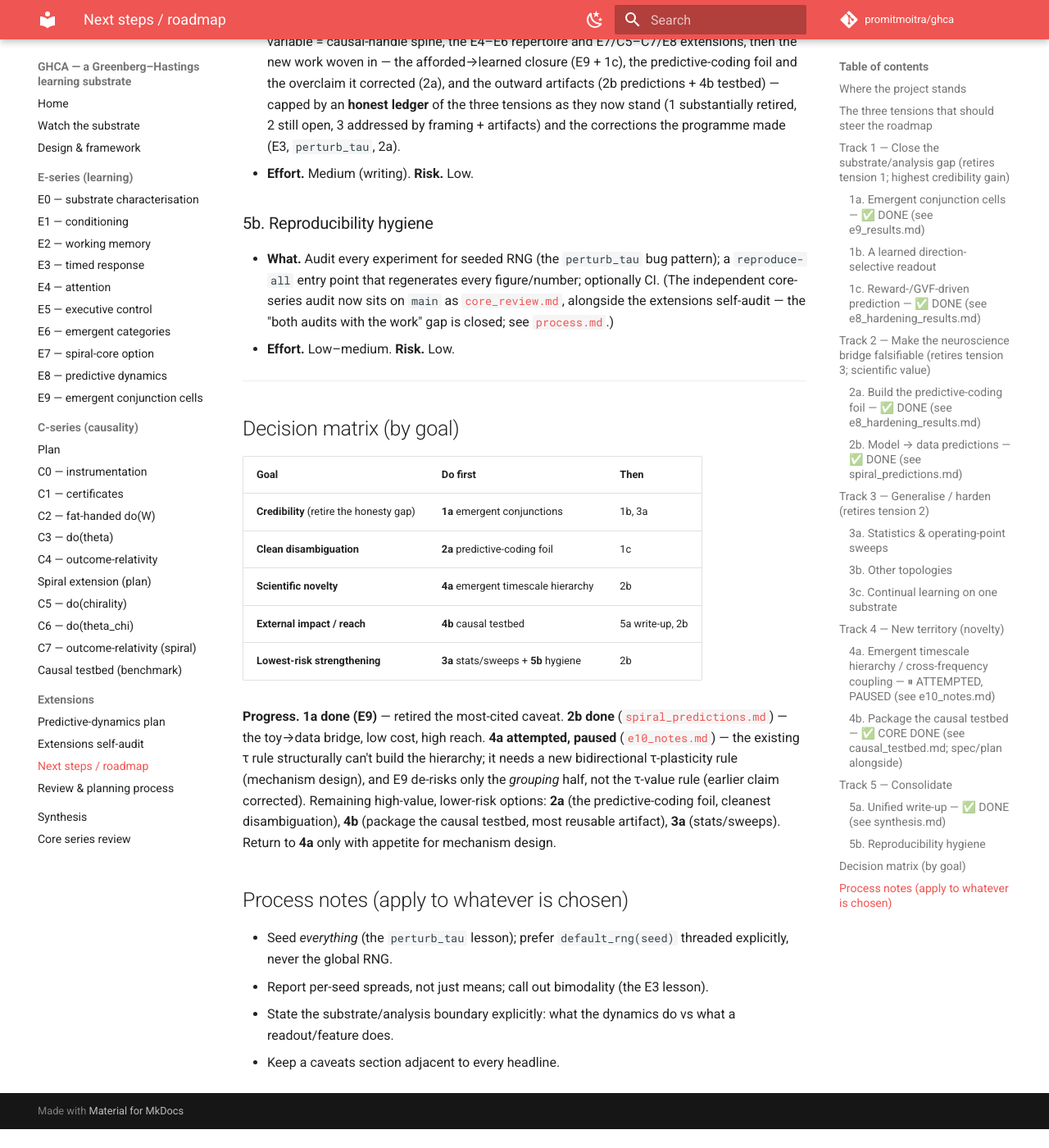
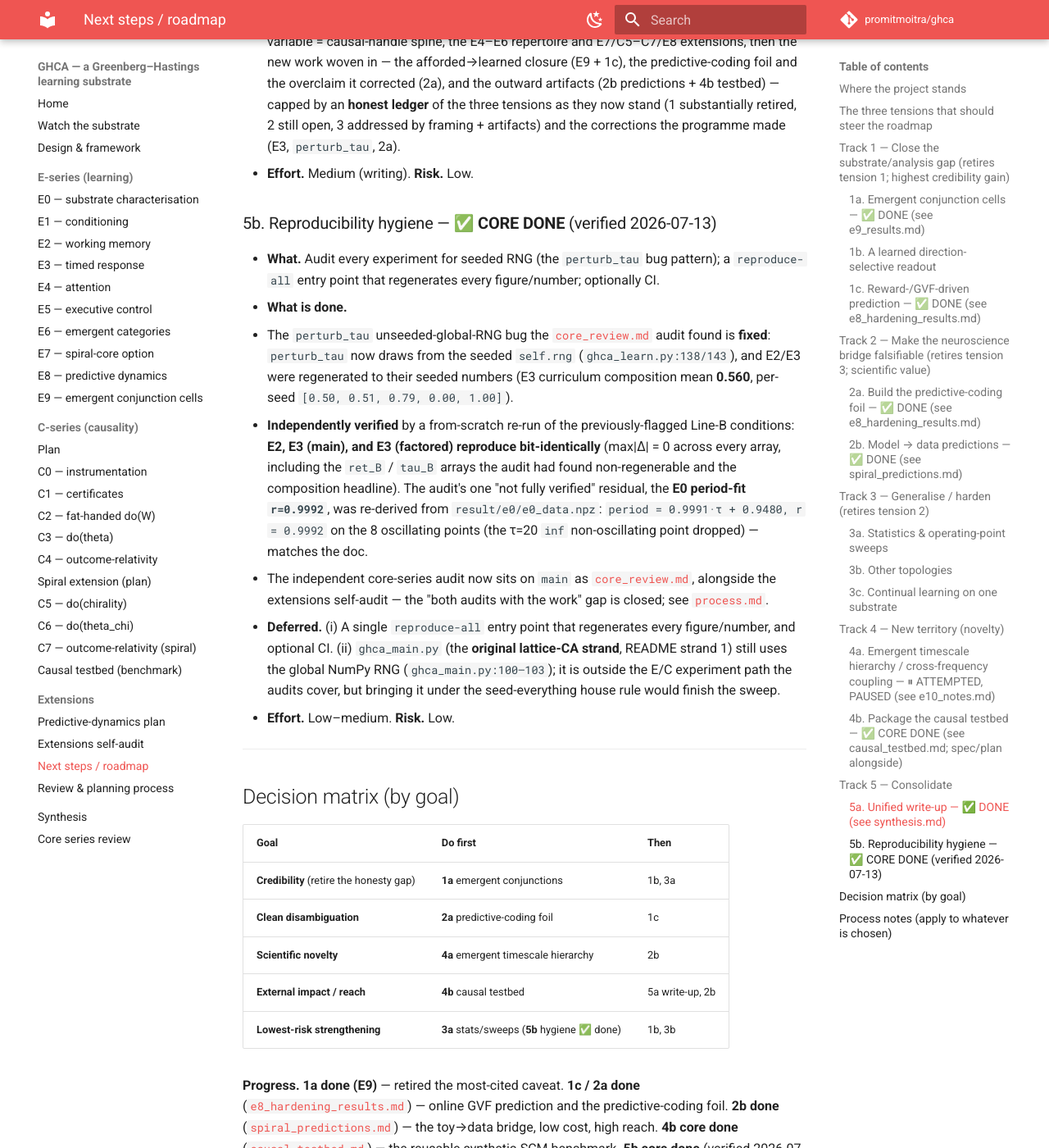
Before and after one commit to promitmoitra/ghca, an MkDocs documentation site: the page built from docs/next_steps.md, in a window 1280 px wide and 1400 px high, scrolled down 5556 px. Shown: the whole window at 82% size. Built offline with MkDocs 1.6.1 and Material for MkDocs 9.7.7, drawn with Linux system fonts in a browser that asks for light colours; comment, search, counter and statistics services are not loaded; before the commit the page ends 6933 px from its top, so only the background shows below that; some of the changed text lies outside the part shown.

Commit message:
publish: refresh next_steps.md 5b (reproducibility closure) to the docs site
Content-only republish from main (already in nav). Unpublished-doc links
rewritten to GitHub URLs per the deploy-branch convention; mkdocs build --strict
passes.

Co-Authored-By: Claude Opus 4.8 <noreply@anthropic.com>
Claude-Session: https://claude.ai/code/session_01AAV76FnoX4vAFb9yP6jF3e

```diff
--- a/docs/next_steps.md
+++ b/docs/next_steps.md
@@ -204,12 +204,31 @@ The audits converge on three honest limitations. Good next steps *retire* one of
   artifacts) and the corrections the programme made (E3, `perturb_tau`, 2a).
 - **Effort.** Medium (writing). **Risk.** Low.
 
-### 5b. Reproducibility hygiene
+### 5b. Reproducibility hygiene — ✅ **CORE DONE** (verified 2026-07-13)
 - **What.** Audit every experiment for seeded RNG (the `perturb_tau` bug pattern);
   a `reproduce-all` entry point that regenerates every figure/number; optionally CI.
-  (The independent core-series audit now sits on `main` as
-  [`core_review.md`](core_review.md), alongside the extensions self-audit — the
-  "both audits with the work" gap is closed; see [`process.md`](process.md).)
+- **What is done.**
+  - The `perturb_tau` unseeded-global-RNG bug the [`core_review.md`](core_review.md)
+    audit found is **fixed**: `perturb_tau` now draws from the seeded `self.rng`
+    (`ghca_learn.py:138/143`), and E2/E3 were regenerated to their seeded numbers
+    (E3 curriculum composition mean **0.560**, per-seed `[0.50, 0.51, 0.79, 0.00,
+    1.00]`).
+  - **Independently verified** by a from-scratch re-run of the previously-flagged
+    Line-B conditions: **E2, E3 (main), and E3 (factored) reproduce
+    bit-identically** (max\|Δ\| = 0 across every array, including the `ret_B` /
+    `tau_B` arrays the audit had found non-regenerable and the composition
+    headline). The audit's one "not fully verified" residual, the **E0 period-fit
+    `r=0.9992`**, was re-derived from `result/e0/e0_data.npz`: `period =
+    0.9991·τ + 0.9480, r = 0.9992` on the 8 oscillating points (the τ=20 `inf`
+    non-oscillating point dropped) — matches the doc.
+  - The independent core-series audit now sits on `main` as
+    [`core_review.md`](core_review.md), alongside the extensions self-audit — the
+    "both audits with the work" gap is closed; see [`process.md`](process.md).
+- **Deferred.** (i) A single `reproduce-all` entry point that regenerates every
+  figure/number, and optional CI. (ii) `ghca_main.py` (the **original lattice-CA
+  strand**, README strand 1) still uses the global NumPy RNG (`ghca_main.py:100–103`);
+  it is outside the E/C experiment path the audits cover, but bringing it under the
+  seed-everything house rule would finish the sweep.
 - **Effort.** Low–medium. **Risk.** Low.
 
 ---
@@ -222,17 +241,22 @@ The audits converge on three honest limitations. Good next steps *retire* one of
 | **Clean disambiguation** | **2a** predictive-coding foil | 1c |
 | **Scientific novelty** | **4a** emergent timescale hierarchy | 2b |
 | **External impact / reach** | **4b** causal testbed | 5a write-up, 2b |
-| **Lowest-risk strengthening** | **3a** stats/sweeps + **5b** hygiene | 2b |
+| **Lowest-risk strengthening** | **3a** stats/sweeps (**5b** hygiene ✅ done) | 1b, 3b |
 
-**Progress.** **1a done (E9)** — retired the most-cited caveat. **2b done**
-([`spiral_predictions.md`](https://github.com/promitmoitra/ghca/blob/main/docs/spiral_predictions.md)) — the toy→data bridge, low cost, high
-reach. **4a attempted, paused** ([`e10_notes.md`](https://github.com/promitmoitra/ghca/blob/main/docs/e10_notes.md)) — the existing τ rule
-structurally can't build the hierarchy; it needs a new bidirectional τ-plasticity rule
-(mechanism design), and E9 de-risks only the *grouping* half, not the τ-value rule
-(earlier claim corrected). Remaining high-value, lower-risk options: **2a** (the
-predictive-coding foil, cleanest disambiguation), **4b** (package the causal testbed,
-most reusable artifact), **3a** (stats/sweeps). Return to **4a** only with appetite for
-mechanism design.
+**Progress.** **1a done (E9)** — retired the most-cited caveat. **1c / 2a done**
+([`e8_hardening_results.md`](https://github.com/promitmoitra/ghca/blob/main/docs/e8_hardening_results.md)) — online GVF prediction and the
+predictive-coding foil. **2b done** ([`spiral_predictions.md`](https://github.com/promitmoitra/ghca/blob/main/docs/spiral_predictions.md)) —
+the toy→data bridge, low cost, high reach. **4b core done**
+([`causal_testbed.md`](causal_testbed.md)) — the reusable synthetic-SCM benchmark.
+**5b core done** (verified 2026-07-13) — the `perturb_tau` fix is landed and E0/E2/E3
+reproduce bit-identically; only a `reproduce-all` entry point and the original
+lattice-CA strand's RNG remain. **4a attempted, paused** ([`e10_notes.md`](https://github.com/promitmoitra/ghca/blob/main/docs/e10_notes.md))
+— the existing τ rule structurally can't build the hierarchy; it needs a new
+bidirectional τ-plasticity rule (mechanism design), and E9 de-risks only the *grouping*
+half, not the τ-value rule (earlier claim corrected). Remaining high-value, lower-risk
+options: **3a** (stats/sweeps — directly retires the narrow-evidence tension), then
+**1b** (learned direction-selective readout) and **3b** (other topologies). Return to
+**4a** only with appetite for mechanism design.
 
 ## Process notes (apply to whatever is chosen)
 
```
